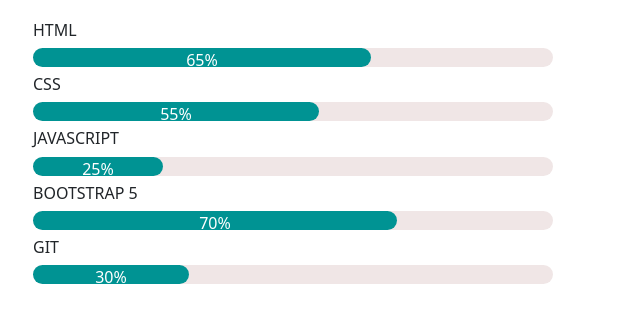
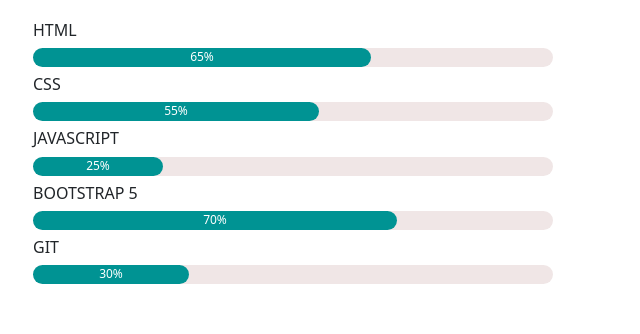
Before and after one commit to rikoo-260/rikoo-260.github.io, a plain HTML site: page index.html in a window 1280 px wide. Shown: the part 769-1103 px from the top of the page, 623-1263 px from the left. Drawn offline with nearby package versions, Linux system fonts and the light colour scheme.

Commit message:
Edit font-size badge

```diff
--- a/index.html
+++ b/index.html
@@ -64,23 +64,23 @@
           <div class="col-sm-12 col-md-6 col-lg-6 p-3">
             <h6>HTML</h6>
             <div class="my-badge">
-             <div class="my-badge-1">65%</div>
+             <div class="my-badge-1" style="font-size: 12px;">65%</div>
            </div>
            <h6 class="mt-2">CSS</h6>
            <div class="my-badge mt-2">
-             <div class="my-badge-2">55%</div>
+             <div class="my-badge-2" style="font-size: 12px;">55%</div>
            </div>
            <h6 class="mt-2">JAVASCRIPT</h6>
            <div class="my-badge mt-2">
-             <div class="my-badge-3">25%</div>
+             <div class="my-badge-3" style="font-size: 12px;">25%</div>
            </div>
            <h6 class="mt-2">BOOTSTRAP 5</h6>
            <div class="my-badge mt-2">
-             <div class="my-badge-4">70%</div>
+             <div class="my-badge-4" style="font-size: 12px;">70%</div>
            </div>
            <h6 class="mt-2">GIT</h6>
            <div class="my-badge mt-2">
-             <div class="my-badge-5">30%</div>
+             <div class="my-badge-5" style="font-size: 12px;">30%</div>
            </div>
          </div>
        </div>
```
